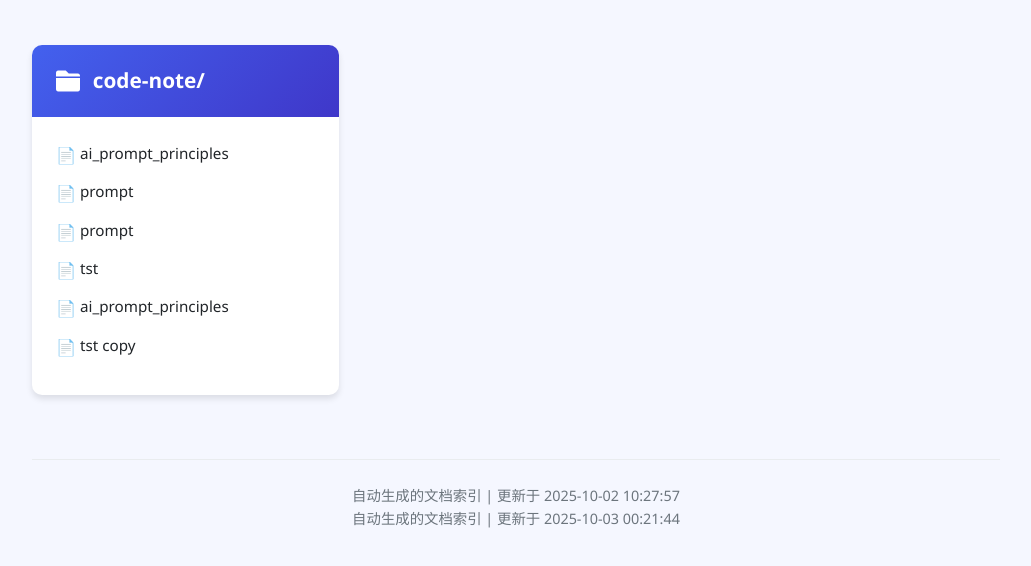
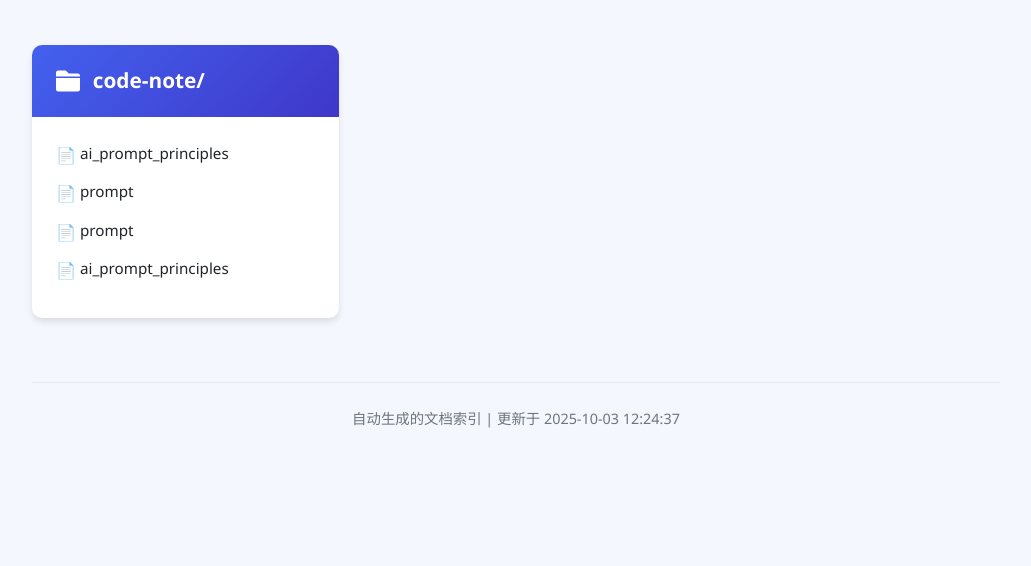
Before and after one commit to keloudyunyouyi/keloudyunyouyi.github.io, a plain HTML site: page index.html in a window 1280 px wide. Shown: the part 160-726 px from the top of the page, without its empty margins (124-1155 px from the left). Drawn offline with Linux system fonts and the light colour scheme.

Commit message:
文件栏实现方式改变

```diff
--- a/index.html
+++ b/index.html
@@ -27,9 +27,7 @@
                         <li><a href="./code-note/ai_prompt_principles.html">ai_prompt_principles</a></li>
 <li><a href="./code-note/prompt.html">prompt</a></li>
                         <li><a href="./code-note/prompt.html">prompt</a></li>
-<li><a href="./code-note/tst.html">tst</a></li>
 <li><a href="./code-note/ai_prompt_principles.html">ai_prompt_principles</a></li>
-<li><a href="./code-note/tst copy.html">tst copy</a></li>
                     </ul>
                 </div>
             </div>
@@ -37,8 +35,7 @@
         </div>
 
         <footer>
-            <p>自动生成的文档索引 | 更新于 2025-10-02 10:27:57</p>
-            <p>自动生成的文档索引 | 更新于 2025-10-03 00:21:44</p>
+            <p>自动生成的文档索引 | 更新于 2025-10-03 12:24:37</p>
         </footer>
     </div>
 </body>
```
Also changed, not shown: file-list.json (+0 -8 lines), code-note/prompt工程原理.html (renamed from code-note/prompt.html), code-note/prompt工程案例.html (renamed from code-note/ai_prompt_principles.html).
